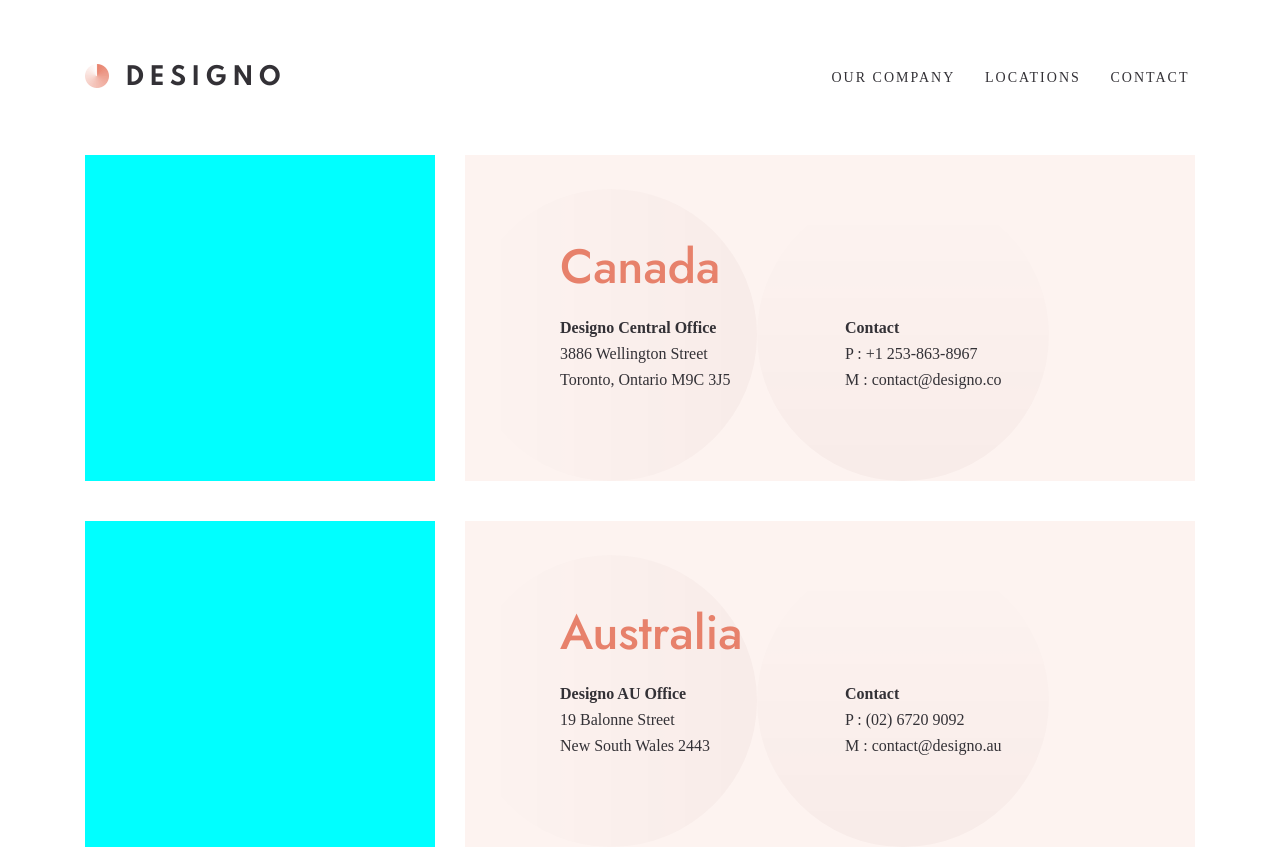
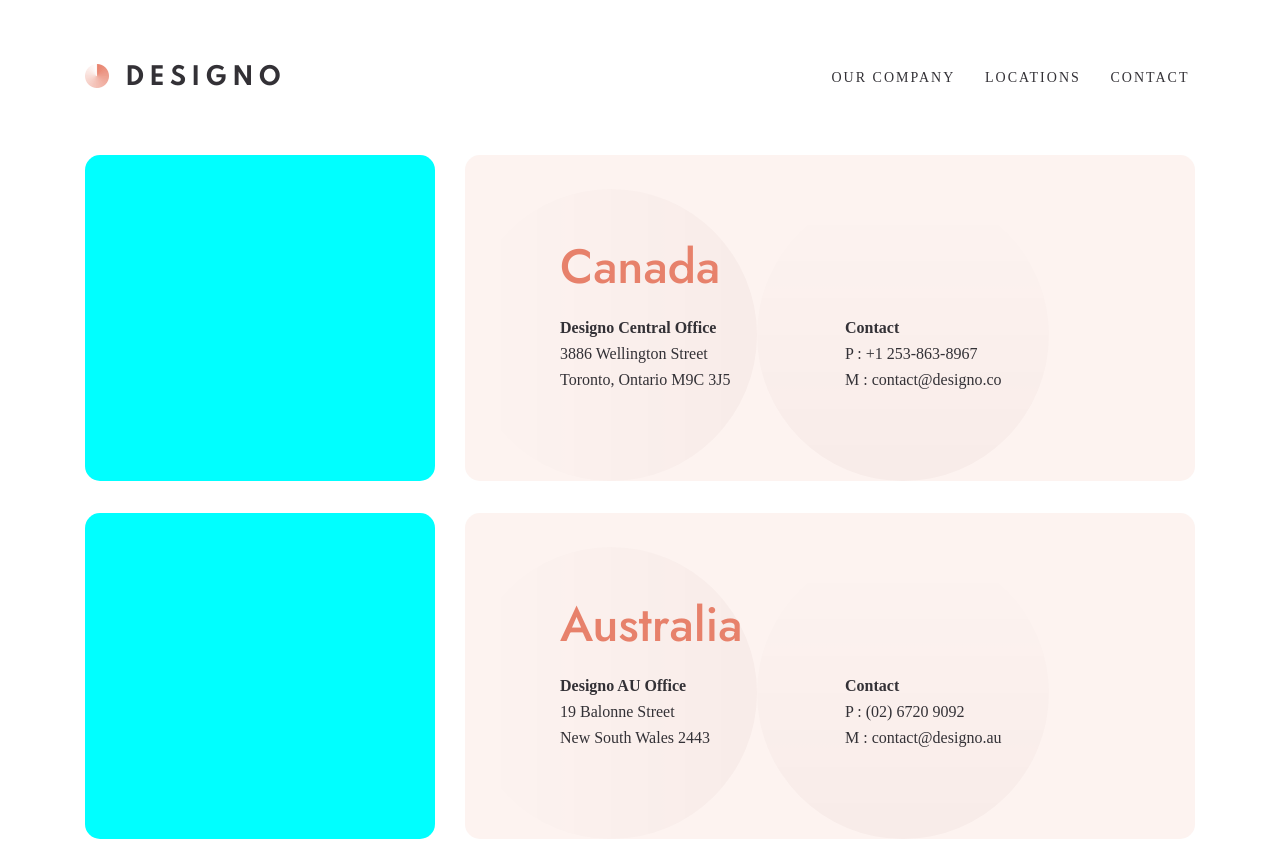
Before and after one commit to danielopq/designo, a React (Vite) app: page / in a window 1280 px wide. Shown: the top 849 px of the page. Built offline with nearby package versions, Linux system fonts and the light colour scheme; a web font is replaced by a local one.

Commit message:
locations - tablet and desktop version done

```diff
--- a/src/components/pages/locations/components/locationDetails.scss
+++ b/src/components/pages/locations/components/locationDetails.scss
@@ -111,6 +111,7 @@
             height: inherit;
             flex-shrink: 0;
             background-color: aqua;
+            border-radius: 15px;
         }
 
         .locationOffice {
@@ -121,6 +122,7 @@
             align-items: flex-start;
             background: rgb(253, 243, 240) url('../../../../assets/img/shared/bg-pattern-two-circles.svg') 0% 100% / 584px no-repeat;
             text-align: left;
+            border-radius: 15px;
 
             .detailsCont {
                 width: 100%;
--- a/src/components/pages/locations/locations.scss
+++ b/src/components/pages/locations/locations.scss
@@ -1,4 +1,6 @@
-#locations{
+@use '../../../assets/scss/breakpoints';
+
+#locations {
     width: 100vw;
     margin-bottom: 310px;
     display: flex;
@@ -7,3 +9,21 @@
     justify-content: space-between;
     row-gap: 40px;
 }
+
+//############################## TABLET VERSION ##############################
+
+@include breakpoints.tablet {
+    #locations {
+        margin-bottom: 310px;
+        row-gap: 103px;
+    }
+}
+
+//############################## DESKTOP VERSION ##############################
+
+@include breakpoints.desktop {
+    #locations {
+        margin-bottom: 380px;
+        row-gap: 32px;
+    }
+}
```
